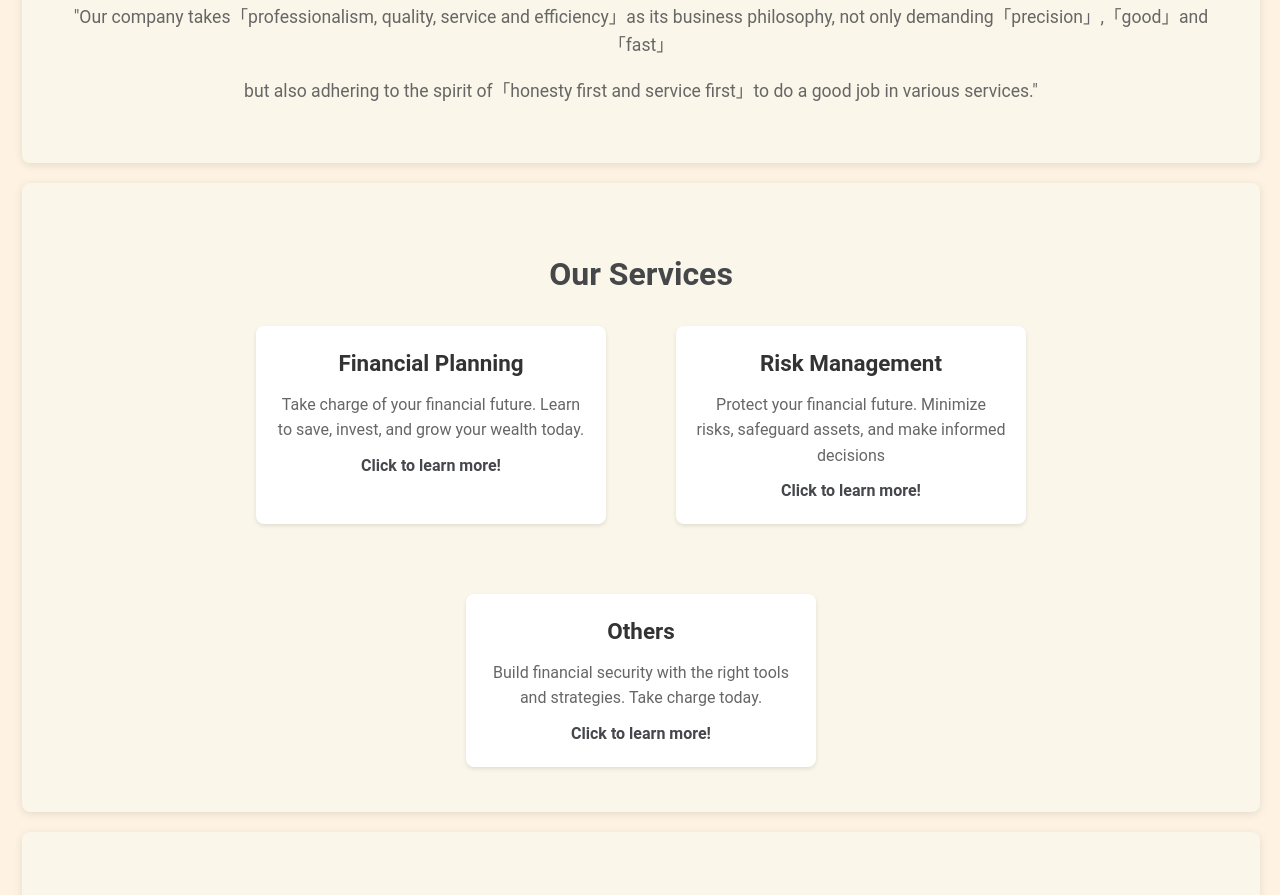
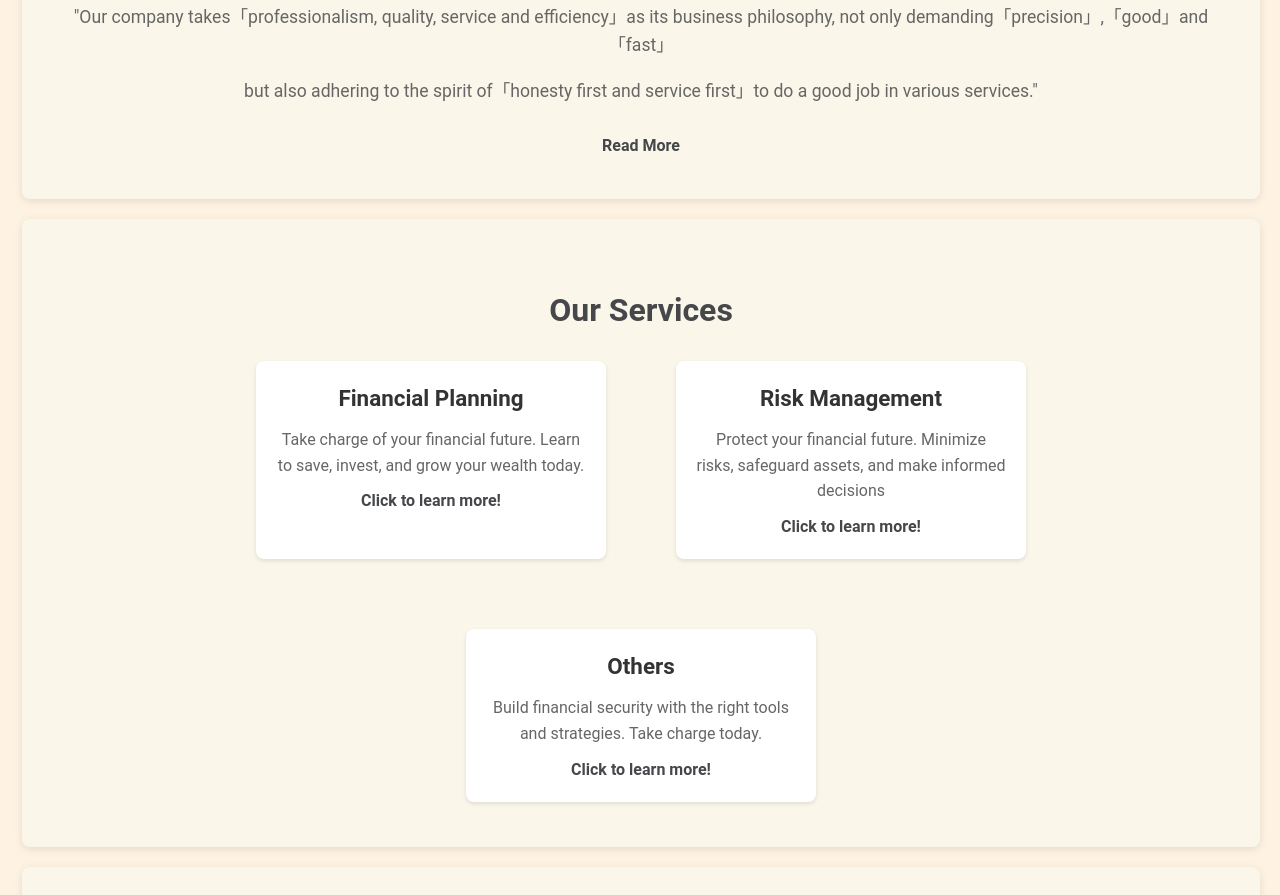
Before and after one commit to YMT-development-resources/YMT, a plain HTML site: page index.html in a window 1280 px wide. Shown: the part 1717-2612 px from the top of the page. Drawn offline with Linux system fonts and the light colour scheme.

Commit message:
button done

```diff
--- a/index.html
+++ b/index.html
@@ -149,6 +149,43 @@
             text-align: center;
             font-size: 1.1em;
             color: #666;
+        }
+
+        .aboutus a{
+            display: inline-block;
+            text-align: center;
+            color: #45474B;
+            font-size: 16px;
+            transition: all 0.5s;
+            cursor: pointer;
+            margin-top: 10px;
+            text-decoration: none;
+            font-weight: bold;
+        }
+
+        .aboutus a span {
+            cursor: pointer;
+            display: inline-block;
+            position: relative;
+            transition: 0.5s;
+        }
+
+        .aboutus a span:after {
+            content: '\00bb';
+            position: absolute;
+            opacity: 0;
+            top: 0;
+            right: -20px;
+            transition: 0.5s;
+        }
+
+        .aboutus a:hover span {
+            padding-right: 25px;
+        }
+
+        .aboutus a:hover span:after {
+            opacity: 1;
+            right: 0;
         }
 
         .card-container {
@@ -522,6 +559,7 @@
             <h2>About Us</h2>
             <p>"Our company takes「professionalism, quality, service and efficiency」as its business philosophy, not only demanding「precision」,「good」and「fast」</p>
             <p>but also adhering to the spirit of「honesty first and service first」to do a good job in various services."</p>
+            <a href="../YMT/aboutus_page/aboutus.html"><span>Read More</span></a>
         </section>
 
         <section id="service" class="service">
```
